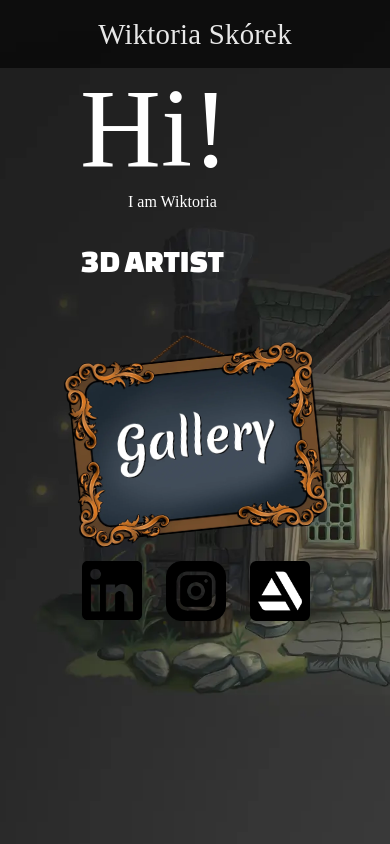
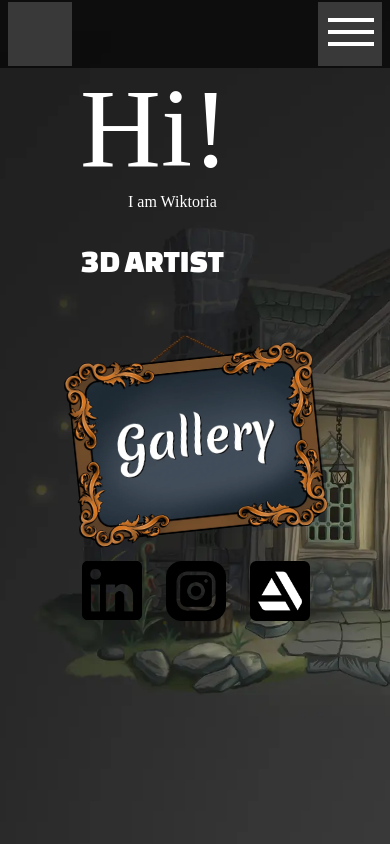
Before and after one commit to s-jez/Portfolio-3DArist, a React (Create React App) app: page / in a window 390 px wide. Shown: the top 844 px of the page. Built offline with nearby package versions, Linux system fonts and the light colour scheme; a web font is replaced by a local one.

Commit message:
add hamburger icon.

```diff
--- a/src/components/Navbar/Navbar.module.css
+++ b/src/components/Navbar/Navbar.module.css
@@ -53,11 +53,46 @@
   text-transform: uppercase;
   margin-right: 5rem;
 }
+.mobile-nav {
+  display: none;
+  padding: 0 0.5rem;
+}
+.logo {
+  display: block;
+  width: 4rem;
+  height: 4rem;
+  background-color: #393939;
+  text-align: center;
+}
+.hamburger-menu {
+  display: block;
+  width: 4rem;
+  height: 4rem;
+  background-color: #393939;
+  text-align: center;
+  cursor: pointer;
+}
+.hamburger-menu {
+  padding-top: 0.5rem;
+}
+.hamburger-menu .line {
+  width: 46px;
+  height: 4px;
+  margin: 0.5rem 0.6rem;
+  background-color: white;
+}
 @media (max-width: 1020px) {
   .nav-title {
-    margin: auto;
+    display: none;
+    visibility: hidden;
   }
   .nav-item {
     display: none;
+    visibility: hidden;
+  }
+  .mobile-nav {
+    display: flex;
+    width: 100%;
+    justify-content: space-between;
   }
 }
--- a/src/components/Navbar/Navbar.tsx
+++ b/src/components/Navbar/Navbar.tsx
@@ -26,6 +26,14 @@ const Navbar = () => {
             Contact
           </a>
         </li>
+        <div className={styles["mobile-nav"]}>
+          <div className={styles.logo}></div>
+          <div className={styles["hamburger-menu"]}>
+            <div className={styles.line}></div>
+            <div className={styles.line}></div>
+            <div className={styles.line}></div>
+          </div>
+        </div>
       </ul>
     </div>
   );
```
